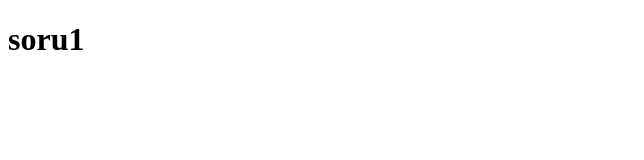
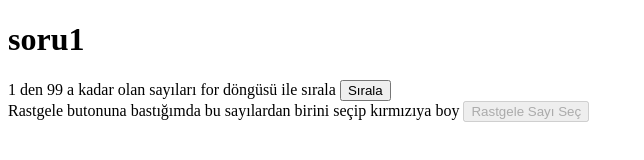
Before and after one commit to egezz/-dev-4, a plain HTML site: page soru1.html in a window 1280 px wide. Shown: the whole page, without its empty margins (0-644 px from the left). Drawn offline with Linux system fonts and the light colour scheme.

Commit message:
rastgele

```diff
--- a/soru1.html
+++ b/soru1.html
@@ -4,8 +4,51 @@
     <meta charset="UTF-8">
     <meta name="viewport" content="width=device-width, initial-scale=1.0">
     <title>Document</title>
+    <style>
+        :root{
+            --primary-color: #007bff;
+
+        }
+    </style>
 </head>
 <body>
     <h1>soru1</h1>
+    <span>1 den 99 a kadar olan sayıları for döngüsü ile sırala</span>
+    <button id="siralaBtn" onclick="sirala()">Sırala</button>
+    <br/>
+    <span>Rastgele butonuna bastığımda bu sayılardan birini seçip kırmızıya boy</span>
+    <button id="rastgeleBtn" disabled onclick="rastgeleBtn()">Rastgele Sayı Seç</button>
+    <div id="sonuc"></div>
+
+    <script>
+
+        function sirala() {
+            var sonucEl=document.getElementById("sonuc");
+            var rastgeleBtn=document.getElementById("rastgeleBtn");
+            var siralaBtn=document.getElementById("siralaBtn");
+
+            for (var i = 1; i <=99; i++) {
+                sonucEl.innerHTML+=i+" ";
+
+                if(i%10==0){
+                    sonucEl.innerHTML+="<br>";
+                }
+
+            }
+            rastgeleBtn.disabled=false;
+            siralaBtn.disabled=true;
+        }
+        function rastgeleBtn() {
+            var sonucEl=document.getElementById("sonuc");
+            var rastgeleBtn=document.getElementById("rastgeleBtn");
+            var siralaBtn=document.getElementById("siralaBtn");
+            var rastgeleSayi=sayilar[Math.floor(Math.random()*sayilar.length)];
+            sonucEl.innerHTML=rastgeleSayi;
+            sonucEl.style.color="red";
+            rastgeleBtn.disabled=true;
+            siralaBtn.disabled=false;
+        }
+    </script>
+
 </body>
 </html>
```
Also changed, not shown: index.html (+3 -2 lines).
